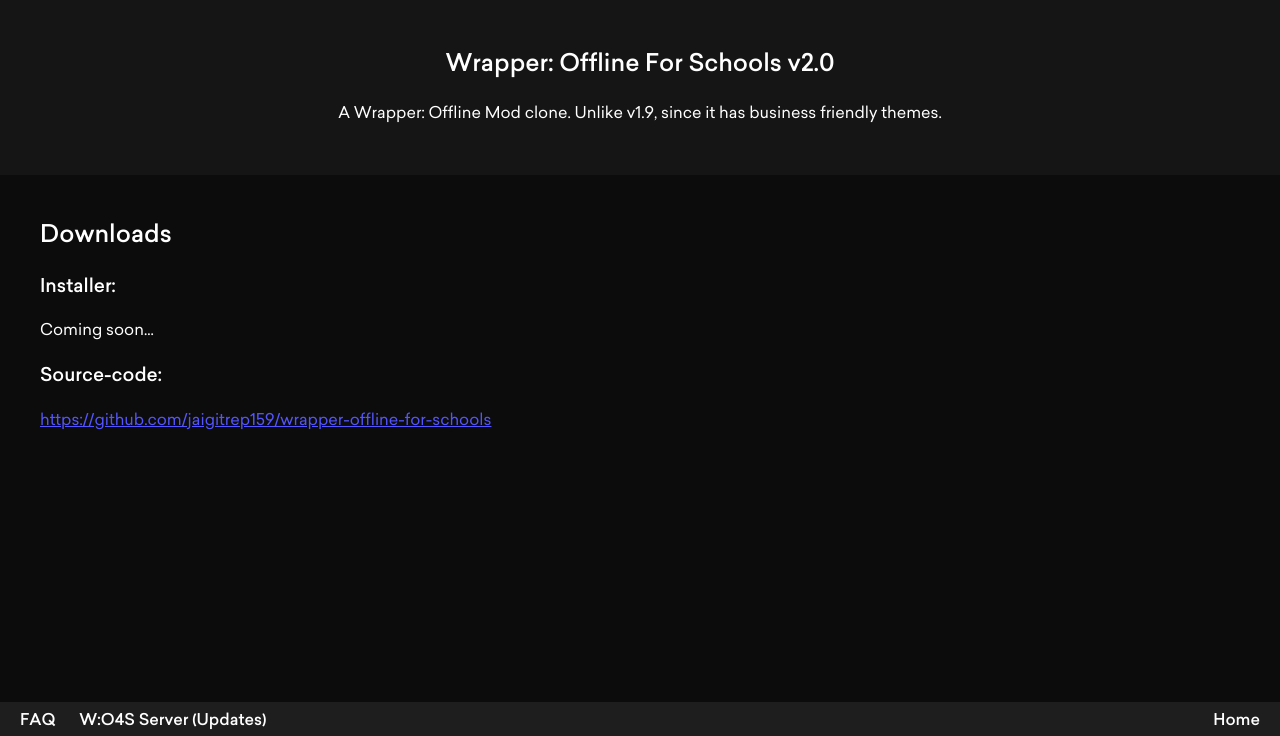
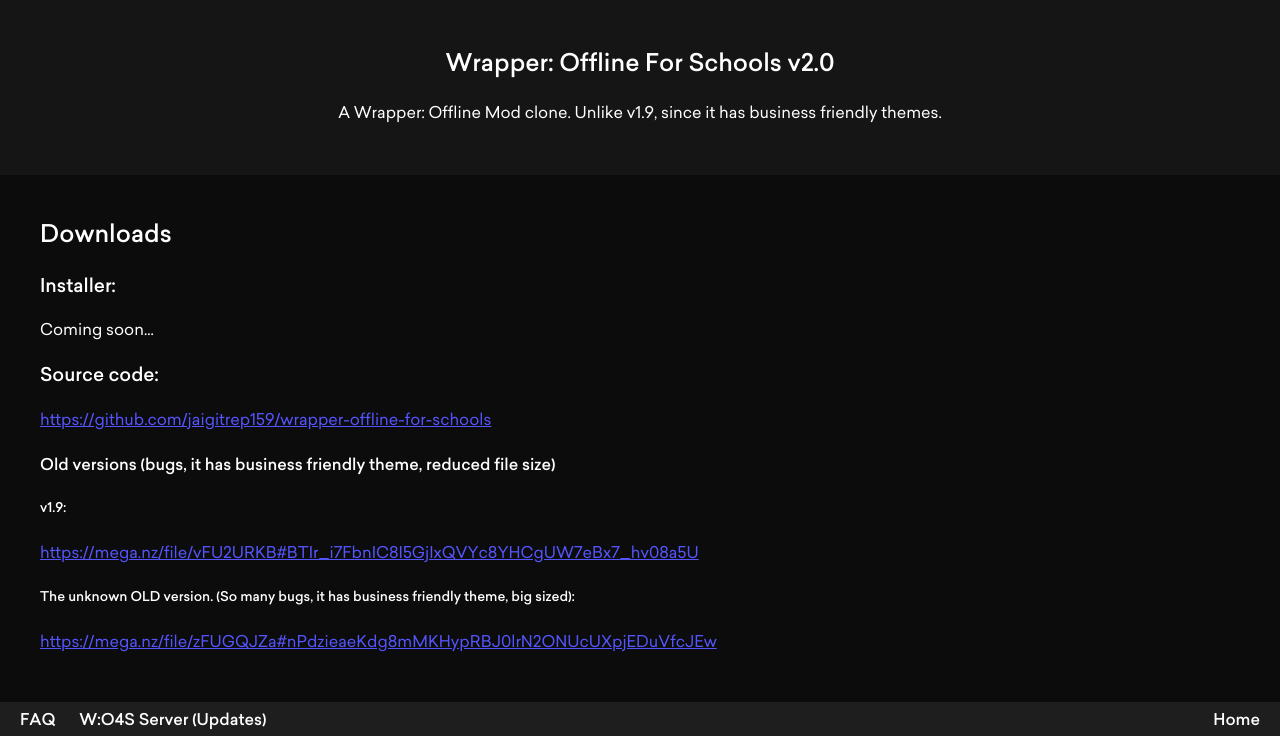
Before and after one commit to Wrapper-Offline-For-Schools/wrapper-offline-for-schools.github.io, a plain HTML site: page index.html in a window 1280 px wide. Shown: the part 64-800 px from the top of the page. Drawn offline with Linux system fonts and the light colour scheme.

Commit message:
adding an old versions to downloads page

```diff
--- a/index.html
+++ b/index.html
@@ -33,8 +33,16 @@
 <h3 id="installer">Installer:</h3>
 	   <p>Coming soon...</p>
 
-<h3 id="source-code">Source-code:</h3>
+<h3 id="source-code">Source code:</h3>
 <a href="https://github.com/jaigitrep159/wrapper-offline-for-schools">https://github.com/jaigitrep159/wrapper-offline-for-schools</a>
+
+<h4 id="old-versions">Old versions (bugs, it has business friendly theme, reduced file size)</h4>
+
+<h5 id="version-one-point-nine">v1.9:</h5>
+<a href="https://mega.nz/file/vFU2URKB#BTIr_i7FbnIC8I5GjIxQVYc8YHCgUW7eBx7_hv08a5U">https://mega.nz/file/vFU2URKB#BTIr_i7FbnIC8I5GjIxQVYc8YHCgUW7eBx7_hv08a5U</a>
+
+<h5 id="very-old-version">The unknown OLD version. (So many bugs, it has business friendly theme, big sized):</h5>
+<a href="https://mega.nz/file/zFUGQJZa#nPdzieaeKdg8mMKHypRBJ0lrN2ONUcUXpjEDuVfcJEw">https://mega.nz/file/zFUGQJZa#nPdzieaeKdg8mMKHypRBJ0lrN2ONUcUXpjEDuVfcJEw</a>
 
 </main>
 
```
